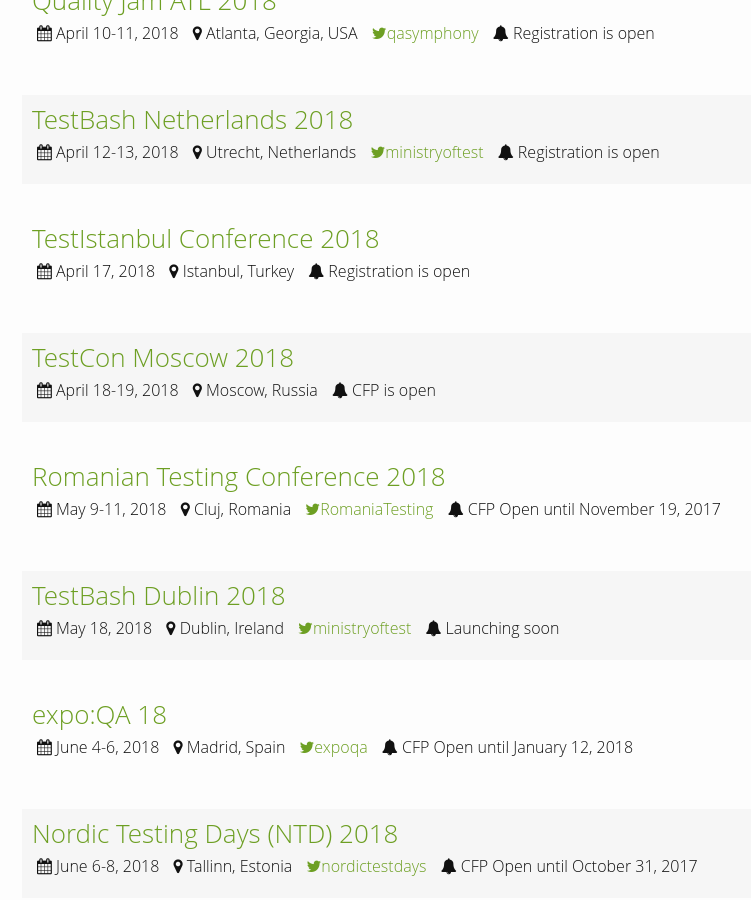
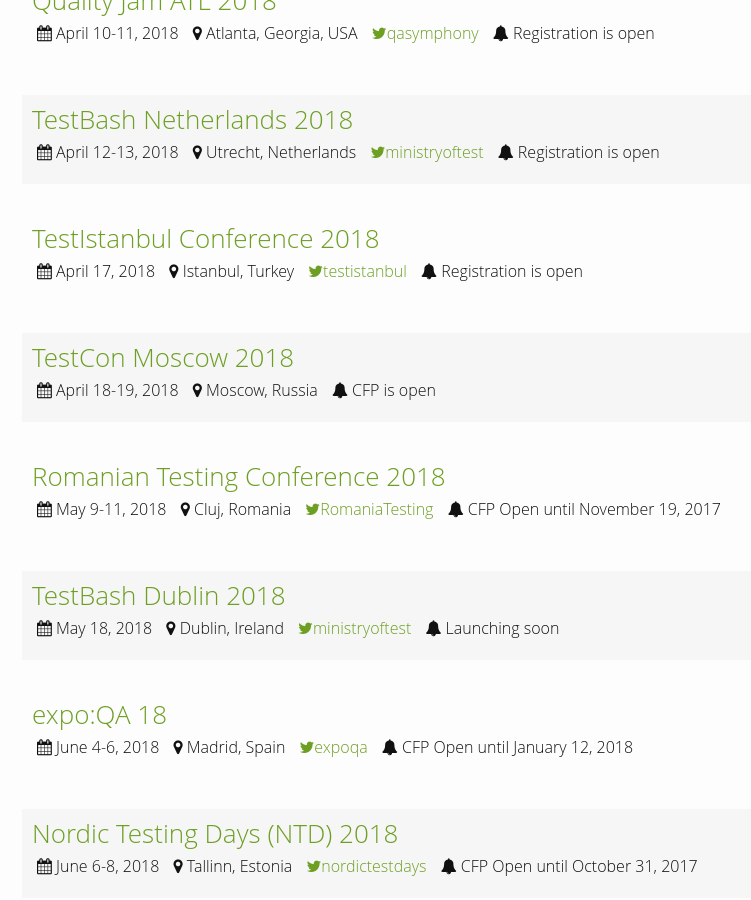
Before and after one commit to TestingConferences/testingconferences.github.io, a Jekyll site: the page built from index.html, in a window 1280 px wide and 900 px high, scrolled down 1655 px. Shown: the whole window, without its empty margins (248-999 px from the left). Built offline with Jekyll 4.4.1, drawn with Linux system fonts in a browser that asks for light colours.

Commit message:
Forgot twitter for testistanbul

```diff
--- a/_data/current.yml
+++ b/_data/current.yml
@@ -98,6 +98,7 @@
   location: Istanbul, Turkey
   dates: "April 17, 2018"
   url: https://testistanbul.org/
+  twitter: testistanbul
   status: Registration is open
 
 - name: TestCon Moscow 2018
```
